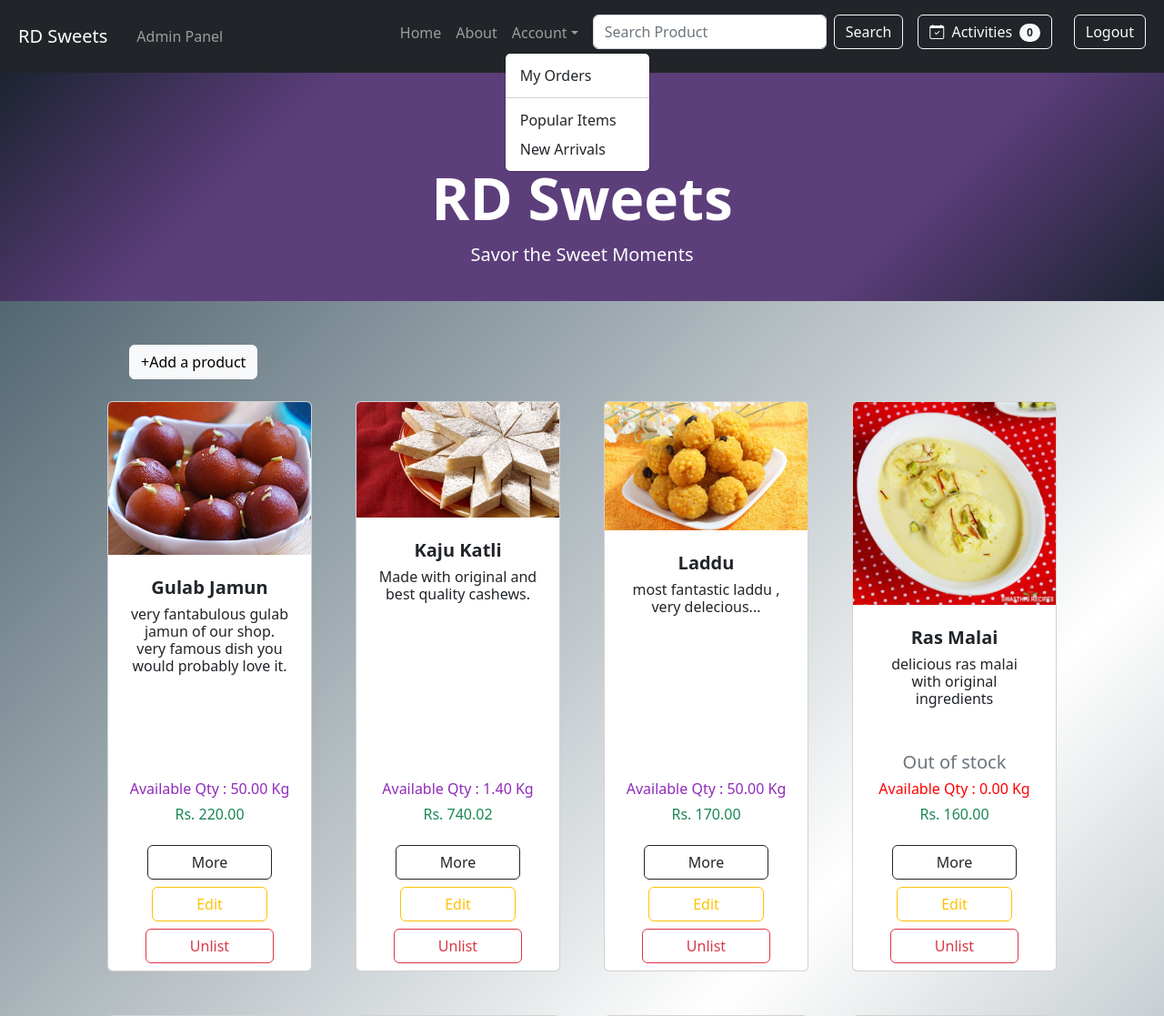
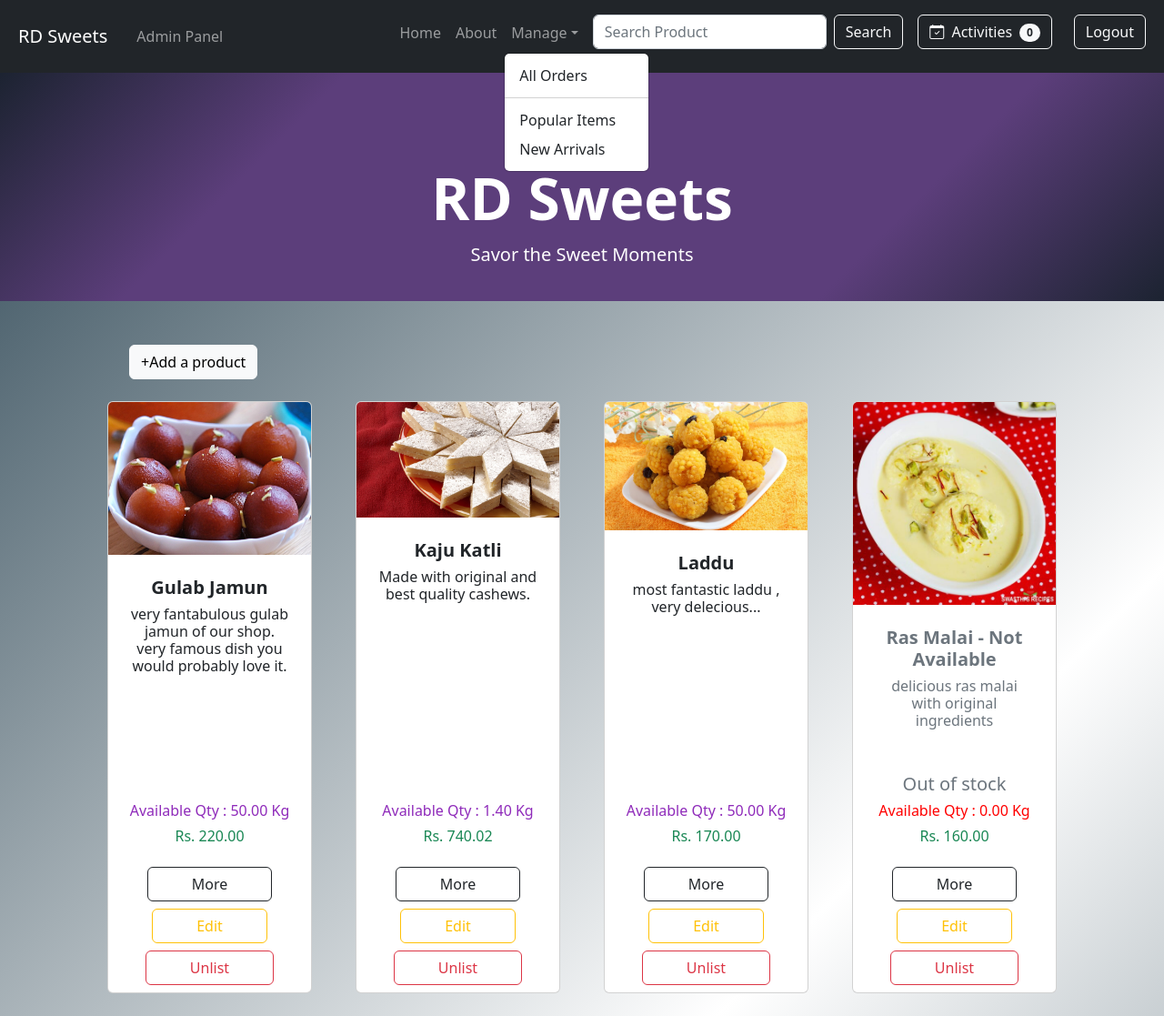
Before and after one commit to deepanshu-2003/RD_sweets, a Django app: page / in a window 1280 px wide, after a click on "Manage". Shown: the top 1117 px of the page at 91% size. Run offline with Django 5.2, Linux system fonts and the light colour scheme; a user stored in the database is signed in; data comes from the database, SQL or seed files in the repository; both versions use the stored data as it was after the commit; data that the repository does not hold is empty; some libraries are stand-ins or nearby versions.

Commit message:
Admin new features

```diff
--- a/Home/urls.py
+++ b/Home/urls.py
@@ -10,6 +10,7 @@ urlpatterns = [
     path('unlist/<int:pno>',views.unlist_prod,name="unlist_prod"),
     path('edit/<int:pno>',views.edit_prod,name="edit_prod"),
     path('add-product/',views.add_prod,name="add_prod"),
+    path('orders/',views.all_orders,name="all_orders"),
     path('login/',views.login_user,name="login"),
     path('logout/',views.logout_user,name="logout"),
     path('register/',views.register_user,name="register"),
--- a/Home/views.py
+++ b/Home/views.py
@@ -1,5 +1,5 @@
 from django.shortcuts import render,redirect,HttpResponse
-from .models import Product,Activity
+from .models import Product,Activity,Order,OrderDetail,Dilivered_order,Cancelled_order
 from django.contrib.auth import logout,login,authenticate
 from django.contrib import messages
 from django.contrib.auth.models import User
@@ -166,3 +166,60 @@ def close_activity(request,id):
     except:
         messages.error(request,"Internal servere error occured.")
         return redirect('Activity')
+
+
+def all_orders(request):
+    if not request.user.is_superuser:
+        messages.error(request,"Internal server error occured.")
+        return redirect('Home')
+    all_orders = []
+
+    orders = Order.objects.all()
+    if orders.count()==0:
+        messages.warning(request,"Don't have any order yet !!! , order now... ")
+        return redirect('Home')
+    for item in orders:
+        order_detail = OrderDetail.objects.filter(order_id=item.id)
+        order_data = {}
+        user = User.objects.get(username = item.username)
+        order_data['user'] =[user.username,user.first_name,user.last_name]
+        order_data['order_id']=item.id
+        order_data['items']=[]
+        order_data['amount']=item.amount
+        order_data['order_date']=item.order_date
+        order_data['order_time']=item.order_time
+        if not item.cancelled and not item.dilivered:
+            order_data['expected']=item.expected
+        elif item.dilivered:
+            dilivery = Dilivered_order.objects.filter(order_id=item.id).first()
+            order_data['dilivered_date']=dilivery.dilivery_date
+            order_data['dilivered_time']=dilivery.dilivery_time
+        else:
+            cancelled = Cancelled_order.objects.filter(order_id=item.id).first()
+            order_data['cancelled_date']=cancelled.cancelled_date
+            order_data['cancelled_time']=cancelled.cancelled_time
+        # order_data['cancelled']=item.cancelled
+        if(item.ready and item.out and item.dilivered):
+            order_data['status']='Dilivered'
+        elif(item.ready and item.out):
+            order_data['status']='Out for Dilivery'
+        elif(item.ready):
+            order_data['status']="Ready"
+        elif(item.cancelled):
+            order_data['status']='Cancelled'
+        else:
+            order_data['status']='Confirmed'
+
+        if(item.payment):
+            order_data['payment']="Paid"
+        else:
+            order_data['payment']="Pending"
+
+        for i in order_detail:
+            prod = Product.objects.get(id=i.product_id)
+            order_data['items'].append([prod.image,prod.name,i.quantity])
+        all_orders.append(order_data)
+
+    # print(my_orders)
+    all_orders.reverse()
+    return render(request,"orders.html",{'orders':all_orders})
--- a/cart/views.py
+++ b/cart/views.py
@@ -40,8 +40,12 @@ def cart_add(request,pno):
     if request.method=="POST":
         product_id = pno
         user = request.user.username
-        qty = request.POST['qty']
+        qty = Decimal(request.POST['qty'])
         if CartItem.objects.filter(username=user,product_id=product_id).count()<1:
+            prod = Product.objects.get(id = product_id)
+            if qty > prod.available_quantity:
+                messages.error(request,f"{prod.name} dont have requested quantity available.")
+                return redirect('Home')
             new = CartItem.objects.create(username=user,product_id=product_id,quantity=qty)
             new.save()
             messages.success(request,"Item is successfully added to cart")
--- a/templates/index.html
+++ b/templates/index.html
@@ -25,9 +25,9 @@
                                 {% if not prod.list %}
                                     <h5 class="fw-bolder" style="color:red;">{{ prod.name }} - Unlistetd</h5>
                                 {% else %}
-                                    <h5 class="fw-bolder">{{ prod.name }}</h5>
+                                    <h5 class="fw-bolder {% if prod.available_quantity <= 0.00 %}text-muted{% endif %}">{{ prod.name }}{% if prod.available_quantity <= 0.00 %} - Not Available{% endif %}</h5>
                                 {% endif %}
-                                <h6 class="fw" {% if not prod.list %}style="color:red;"{% endif %}>{{ prod.description }}</h6>
+                                <h6 class="fw {% if prod.available_quantity <= 0.00 %}text-muted{% endif %}" {% if not prod.list %}style="color:red;"{% endif %}>{{ prod.description }}</h6>
                             </div>
                         </div>
                         <!-- Product price-->
--- a/templates/product.html
+++ b/templates/product.html
@@ -26,7 +26,7 @@
         <p class="card-text"><span class="text-success font-weight-bold h5"> Rs. {{product.price}}</span></p>
         <div class="container ">
           <div class="form-group justify-content-center">
-            {% if request.user.is_authenticated and not request.user.is_superuser %}
+            {% if request.user.is_authenticated and not request.user.is_superuser and product.available_quantity > 0.00 %}
               <label for="exampleInputNumber">Quantity (kg) </label>
               <input type="number" min="0.1" step="0.10" class="form-control" id="exampleInputNumber" style="width:100px;margin:0 auto;margin-top:10px;" name="qty" value="1.00" placeholder="Qty">
             {% endif %}
@@ -42,7 +42,7 @@
             {% endif %}
           </div>
         </div>
-        {% if request.user.is_authenticated and not request.user.is_superuser%}
+        {% if request.user.is_authenticated and not request.user.is_superuser and product.available_quantity > 0.00 %}
         <button type="submit" class="btn btn-success btn-lg m-4">Add to cart</button>
         {% endif %}
       </div>
--- a/templates/super_user/navbar.html
+++ b/templates/super_user/navbar.html
@@ -18,9 +18,9 @@
 
                 {% if request.user.is_authenticated %}
                 <li class="nav-item dropdown">
-                    <a class="nav-link dropdown-toggle" id="navbarDropdown" role="button" data-bs-toggle="dropdown" aria-expanded="false">Account</a>
+                    <a class="nav-link dropdown-toggle" id="navbarDropdown" role="button" data-bs-toggle="dropdown" aria-expanded="false">Manage</a>
                     <ul class="dropdown-menu" aria-labelledby="navbarDropdown">
-                        <li><a class="dropdown-item" href="{% url "orders" %}">My Orders</a></li>
+                        <li><a class="dropdown-item" href="{% url "all_orders" %}">All Orders</a></li>
                         <li><hr class="dropdown-divider" /></li>
                         <li><a class="dropdown-item" href="#!">Popular Items</a></li>
                         <li><a class="dropdown-item" href="#!">New Arrivals</a></li>
@@ -36,8 +36,8 @@
                 {% if request.user.is_authenticated %}
                 <li class="nav-item">
                     <a class="btn btn-outline-light me-lg-4" href="{% url 'activity' %}">
-                        <i class="bi bi-calendar-check me-1"></i> <!-- Changed symbol to a calendar check -->
-                        Activities <!-- Changed text to "Activities" -->
+                        <i class="bi bi-calendar-check me-1"></i>
+                        Activities
                         <span class="badge bg-light text-dark ms-1 rounded-pill">{{ total_activity }}</span>
                     </a>
                 </li>
```
Also changed, not shown: templates/orders.html (+6 -1 lines), user_account/views.py (+6 -2 lines), db.sqlite3.
